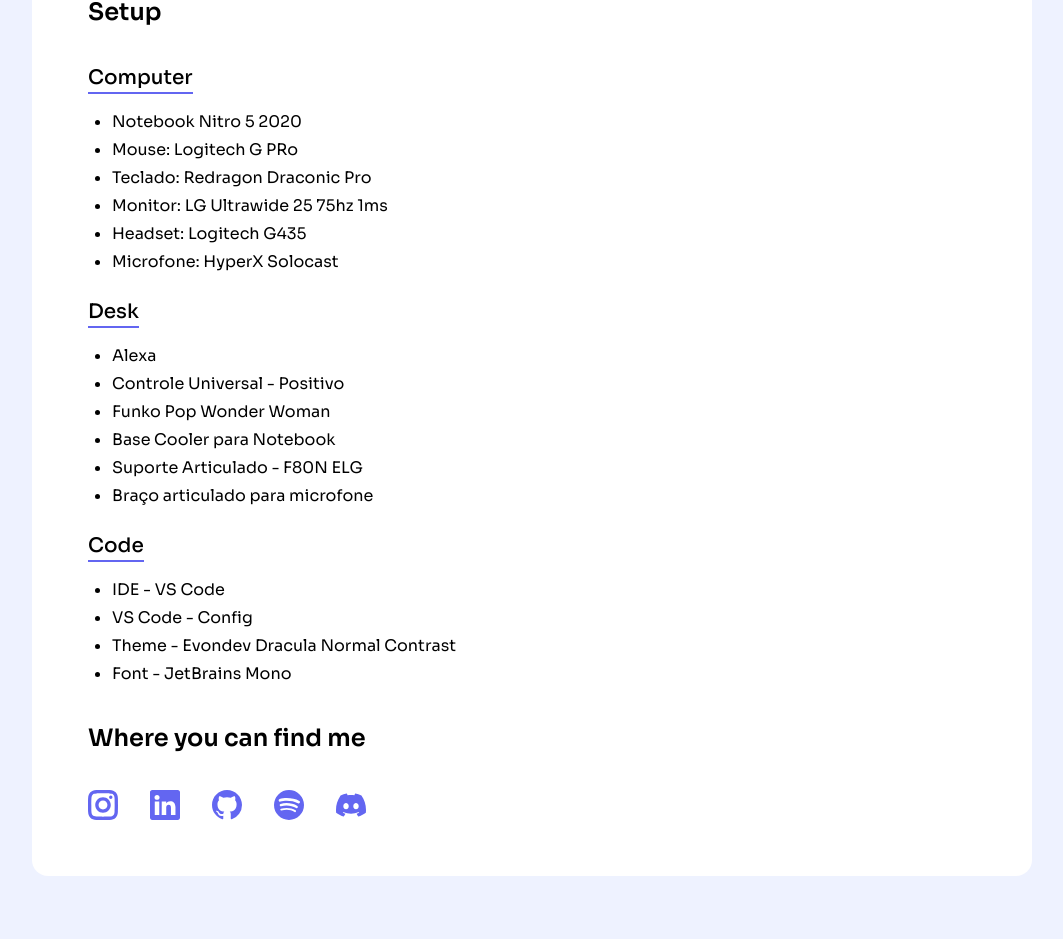
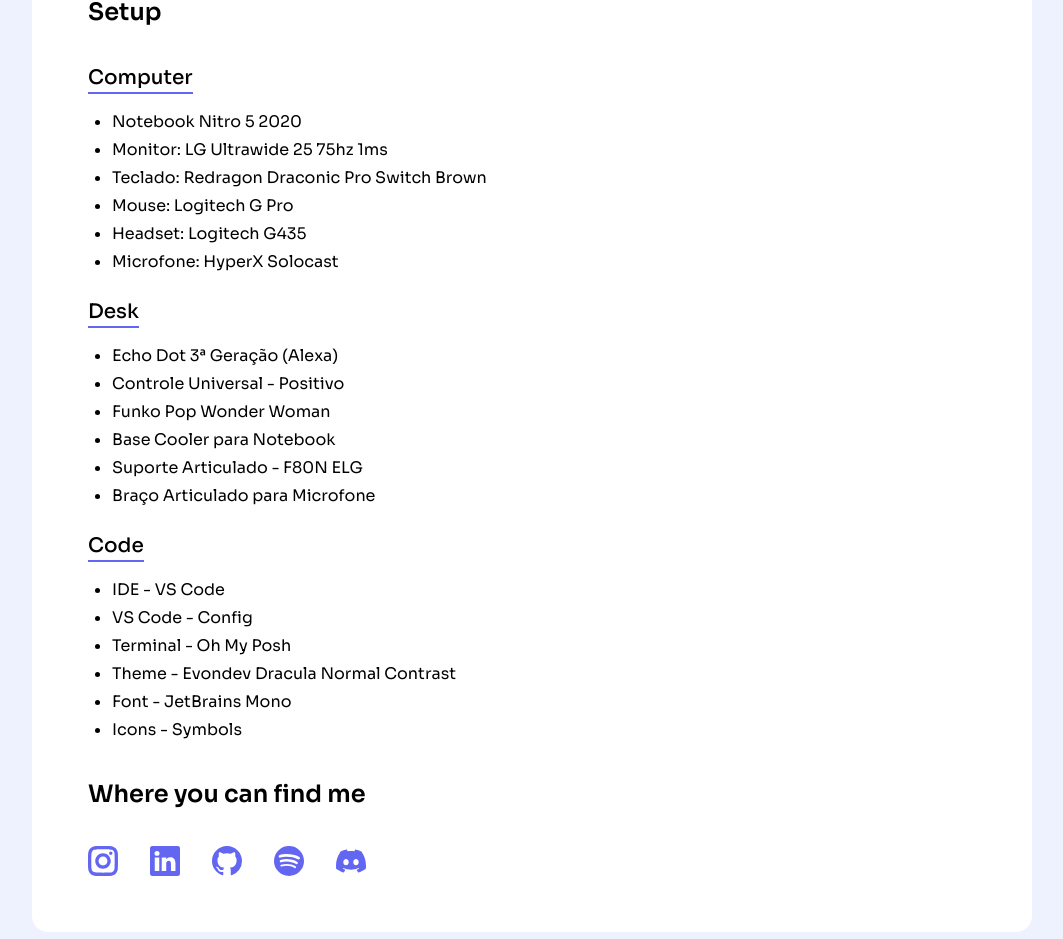
Before and after one commit to dinatoclara22/portfolio, a React (Vite) app: page / in a window 1280 px wide. Shown: the part 958-1897 px from the top of the page, without its empty margins (108-1171 px from the left). Built offline with nearby package versions, Linux system fonts and the light colour scheme.

Commit message:
adicionando itens no componente Setup e refatorando Header

```diff
--- a/src/components/Header.tsx
+++ b/src/components/Header.tsx
@@ -3,11 +3,7 @@
 export default function Header() {
 	return (
 		<header className="flex flex-col md:flex-row justify-center items-center">
-			<img
-				className="mb-8 h-[220px]"
-				src={profileImg}
-				alt="Imagem de Perfil"
-			/>
+			<img className="mb-8 h-[220px]" src={profileImg} alt="Imagem de Perfil" />
 			<section className="flex flex-col md:ml-10">
 				<h1 className="text-[26px] text-center md:text-left md:text-3xl font-bold mb-4">
 					Hey, I&apos;m Clara Dinato👋
--- a/src/data/setup.json
+++ b/src/data/setup.json
@@ -5,16 +5,16 @@
 			"link": "https://br-store.acer.com/notebook-acer-an517-54-59kr-ci511400h-8gb-512gb-ssd-4g-gddr6-gutta-br-black-17-3-fhd-nh-qegal-006/p"
 		},
 		{
-			"name": "Mouse: Logitech G PRo",
-			"link": "https://www.amazon.com.br/Logitech-Tecnologia-LIGHTSPEED-Program%C3%A1veis-Recarreg%C3%A1vel/dp/B088GM47CD/ref=sr_1_1?__mk_pt_BR=%C3%85M%C3%85%C5%BD%C3%95%C3%91&crid=1WEWH0MJ1TB49&keywords=g+pro&qid=1673904053&sprefix=g+pr%2Caps%2C240&sr=8-1&ufe=app_do%3Aamzn1.fos.25548f35-0de7-44b3-b28e-0f56f3f96147"
+			"name": "Monitor: LG Ultrawide 25 75hz 1ms",
+			"link": "https://www.amazon.com.br/Monitor-LG-Gamer-UltraWide-Full/dp/B086M4KK5F/ref=sr_1_1?__mk_pt_BR=%C3%85M%C3%85%C5%BD%C3%95%C3%91&crid=A3H0EOMNRW5X&keywords=LG+Ultrawide+25+75hz+1ms&qid=1673904256&sprefix=lg+ultrawide+25+75hz+1ms%2Caps%2C186&sr=8-1&ufe=app_do%3Aamzn1.fos.25548f35-0de7-44b3-b28e-0f56f3f96147"
 		},
 		{
-			"name": "Teclado: Redragon Draconic Pro",
+			"name": "Teclado: Redragon Draconic Pro Switch Brown",
 			"link": "https://www.amazon.com.br/Redragon-TECLADO-MECANICO-DRACONIC-SWITCH/dp/B0B6KRHPXF/ref=sr_1_1?__mk_pt_BR=%C3%85M%C3%85%C5%BD%C3%95%C3%91&crid=OIJZXS3BIZV8&keywords=redragon+draconic+pro&qid=1673904305&sprefix=redragon+draconic+pro%2Caps%2C201&sr=8-1&ufe=app_do%3Aamzn1.fos.4bddec23-2dcf-4403-8597-e1a02442043d"
 		},
 		{
-			"name": "Monitor: LG Ultrawide 25 75hz 1ms",
-			"link": "https://www.amazon.com.br/Monitor-LG-Gamer-UltraWide-Full/dp/B086M4KK5F/ref=sr_1_1?__mk_pt_BR=%C3%85M%C3%85%C5%BD%C3%95%C3%91&crid=A3H0EOMNRW5X&keywords=LG+Ultrawide+25+75hz+1ms&qid=1673904256&sprefix=lg+ultrawide+25+75hz+1ms%2Caps%2C186&sr=8-1&ufe=app_do%3Aamzn1.fos.25548f35-0de7-44b3-b28e-0f56f3f96147"
+			"name": "Mouse: Logitech G Pro",
+			"link": "https://www.amazon.com.br/Logitech-Tecnologia-LIGHTSPEED-Program%C3%A1veis-Recarreg%C3%A1vel/dp/B088GM47CD/ref=sr_1_1?__mk_pt_BR=%C3%85M%C3%85%C5%BD%C3%95%C3%91&crid=1WEWH0MJ1TB49&keywords=g+pro&qid=1673904053&sprefix=g+pr%2Caps%2C240&sr=8-1&ufe=app_do%3Aamzn1.fos.25548f35-0de7-44b3-b28e-0f56f3f96147"
 		},
 		{
 			"name": "Headset: Logitech G435",
@@ -28,7 +28,7 @@
 
 	"Desk": [
 		{
-			"name": "Alexa",
+			"name": "Echo Dot 3ª Geração (Alexa)",
 			"link": "https://www.amazon.com.br/Echo-Dot-3%C2%AA-Gera%C3%A7%C3%A3o-Cor-Preta/dp/B07PDHSJ1H/ref=sr_1_2?__mk_pt_BR=%C3%85M%C3%85%C5%BD%C3%95%C3%91&crid=C4X84NX6NXTV&keywords=Alexa&qid=1673905310&sprefix=alexa%2Caps%2C198&sr=8-2&ufe=app_do%3Aamzn1.fos.95de73c3-5dda-43a7-bd1f-63af03b14751"
 		},
 		{
@@ -48,7 +48,7 @@
 			"link": "https://www.amazon.com.br/Suporte-Monitor-Elg-F80N-Preto/dp/B0765KZ264/ref=sr_1_5?keywords=suporte+de+monitor&qid=1673905574&sprefix=suporte+de+moni%2Caps%2C205&sr=8-5&ufe=app_do%3Aamzn1.fos.6121c6c4-c969-43ae-92f7-cc248fc6181d"
 		},
 		{
-			"name": "Braço articulado para microfone",
+			"name": "Braço Articulado para Microfone",
 			"link": "https://www.amazon.com.br/Pedestais-suporte-microfone-studio-filter/dp/B08WT9M4FD/ref=sr_1_6?crid=4YKBH002X8G5&keywords=suporte+de+microfone&qid=1673905673&sprefix=suporte+de+micro%2Caps%2C205&sr=8-6"
 		}
 	],
@@ -62,12 +62,20 @@
 			"link": "https://gist.github.com/dinatoclara22/ce78ccdc23b77926e3d6ee9b78dbdc1f"
 		},
 		{
+			"name": "Terminal - Oh My Posh",
+			"link": "https://ohmyposh.dev/"
+		},
+		{
 			"name": "Theme - Evondev Dracula Normal Contrast",
 			"link": "https://marketplace.visualstudio.com/items?itemName=evondev.dracula-high-contrast"
 		},
 		{
 			"name": "Font - JetBrains Mono",
 			"link": "https://www.jetbrains.com/lp/mono/"
+		},
+		{
+			"name": "Icons - Symbols",
+			"link": "https://marketplace.visualstudio.com/items?itemName=miguelsolorio.symbols"
 		}
 	]
 }
```
Also changed, not shown: src/components/Setup.tsx (+9 -5 lines), public/assets/memoji_2.svg (added).
